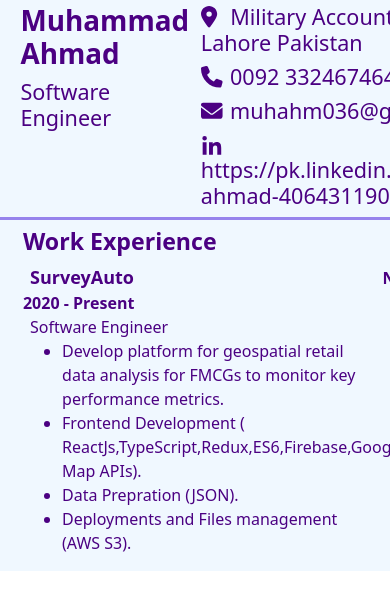
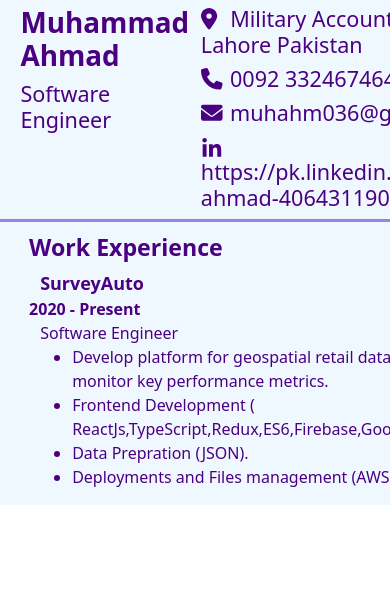
Before and after one commit to muhahm036/muhammad-ahmad, a React (Create React App) app: page / in a window 390 px wide. Shown: the top 610 px of the page. Built offline with nearby package versions, Linux system fonts and the light colour scheme.

Commit message:
fixed width issue on mobile

```diff
--- a/package.json
+++ b/package.json
@@ -15,6 +15,7 @@
     "react-bootstrap": "^2.5.0",
     "react-dom": "^18.2.0",
     "react-icons": "^4.4.0",
+    "react-router-dom": "^6.3.0",
     "react-scripts": "5.0.1",
     "reactstrap": "^9.1.4",
     "web-vitals": "^2.1.4"
--- a/src/App.js
+++ b/src/App.js
@@ -1,7 +1,16 @@
 import React from "react";
+import { Routes, BrowserRouter, Route } from "react-router-dom";
 import MainComponent from "./mainComponent/MainComponent";
 function App() {
-  return <MainComponent />;
+  return (
+    <main>
+      <BrowserRouter>
+        <Routes>
+          <Route exact path="/" element={<MainComponent />} />
+        </Routes>
+      </BrowserRouter>
+    </main>
+  );
 }
 
 export default App;
--- a/src/index.css
+++ b/src/index.css
@@ -1,13 +1,19 @@
 body {
   margin: 0;
-  font-family: -apple-system, BlinkMacSystemFont, 'Segoe UI', 'Roboto', 'Oxygen',
-    'Ubuntu', 'Cantarell', 'Fira Sans', 'Droid Sans', 'Helvetica Neue',
+  font-family: -apple-system, BlinkMacSystemFont, "Segoe UI", "Roboto", "Oxygen",
+    "Ubuntu", "Cantarell", "Fira Sans", "Droid Sans", "Helvetica Neue",
     sans-serif;
   -webkit-font-smoothing: antialiased;
   -moz-osx-font-smoothing: grayscale;
 }
 
+@media screen and (max-width: 1024px) {
+  body {
+    width: fit-content !important;
+  }
+}
+
 code {
-  font-family: source-code-pro, Menlo, Monaco, Consolas, 'Courier New',
+  font-family: source-code-pro, Menlo, Monaco, Consolas, "Courier New",
     monospace;
 }
--- a/src/mainComponent/MainComponent.jsx
+++ b/src/mainComponent/MainComponent.jsx
@@ -18,7 +18,7 @@ class MainComponent extends Component {
           <Col>
             <WorkExperience />
           </Col>
-          <Col lg="3"></Col>
+          <Col lg="3" sm="3" md="3" xl="3"></Col>
         </Row>
       </Container>
     );
--- a/src/mainComponent/MainHeading.jsx
+++ b/src/mainComponent/MainHeading.jsx
@@ -11,13 +11,13 @@ import { FaLinkedinIn } from "react-icons/fa";
 const MainHeading = () => {
   return (
     <div className="border-bottom-fRow display-flexx margin-oneTP">
-      <Col lg="5">
+      <Col lg="5" sm="5" md="5" xl="5">
         <span>
           <h1 className="muhammad-ahmad">Muhammad Ahmad</h1>
           <h4 className="soft-eng">Software Engineer</h4>
         </span>
       </Col>
-      <Col lg="7">
+      <Col lg="7" sm="7" md="7" xl="7">
         <span>
           <h4 className="soft-eng">
             <FontAwesomeIcon
```
Also changed, not shown: 1 other file (tests, documents, lock files or other folders).
